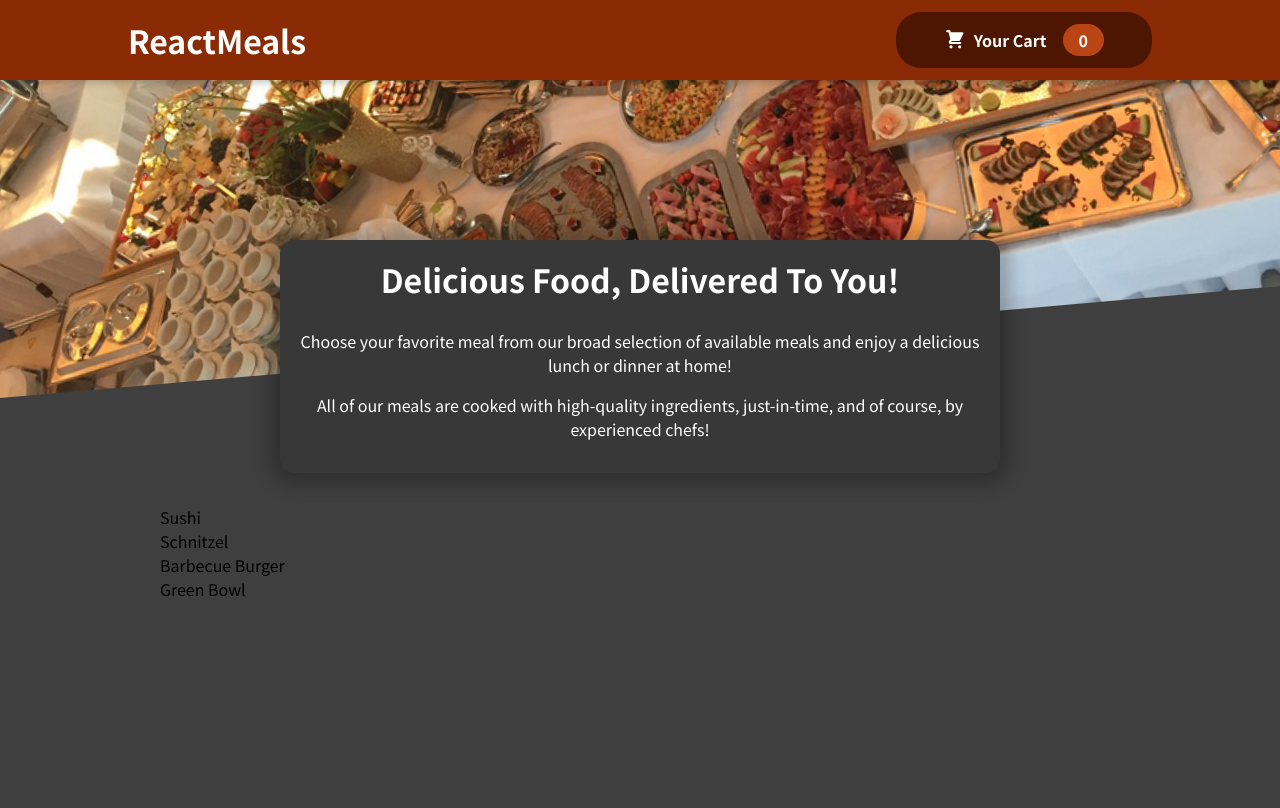
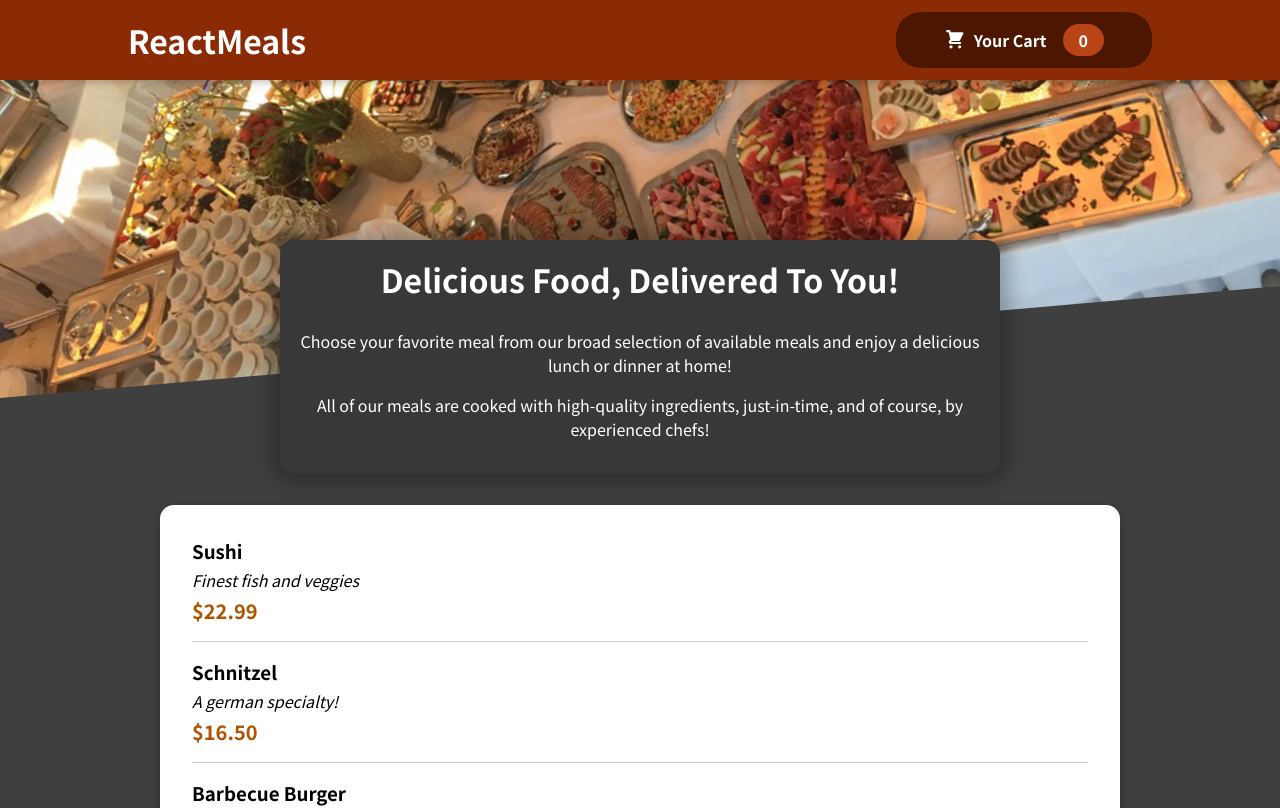
Before and after one commit to jaggerabney/ReactJS-Udemy-Course, a React (Create React App) app: page / in a window 1280 px wide. Shown: the top 808 px of the page. Built offline with nearby package versions, Linux system fonts and the light colour scheme.

Commit message:
implemented MealItem

```diff
--- a/src/components/Meals/AvailableMeals.js
+++ b/src/components/Meals/AvailableMeals.js
@@ -1,4 +1,6 @@
 import classes from "./AvailableMeals.module.css";
+import Card from "../UI/Card";
+import MealItem from "../Meals/MealItem/MealItem";
 
 const DUMMY_MEALS = [
   {
@@ -28,11 +30,20 @@
 ];
 
 function AvailableMeals(props) {
-  const mealsList = DUMMY_MEALS.map((meal) => <li>{meal.name}</li>);
+  const mealsList = DUMMY_MEALS.map((meal) => (
+    <MealItem
+      key={meal.id}
+      name={meal.name}
+      description={meal.description}
+      price={meal.price}
+    />
+  ));
 
   return (
     <section className={classes.meals}>
-      <ul>{mealsList}</ul>
+      <Card>
+        <ul>{mealsList}</ul>
+      </Card>
     </section>
   );
 }
--- /dev/null
+++ b/src/components/Meals/MealItem/MealItem.js
@@ -0,0 +1,18 @@
+import classes from "./MealItem.module.css";
+
+function MealItem(props) {
+  const price = `$${props.price.toFixed(2)}`;
+
+  return (
+    <li className={classes.meal}>
+      <div>
+        <h3>{props.name}</h3>
+        <div className={classes.description}>{props.description}</div>
+        <div className={classes.price}>{price}</div>
+      </div>
+      <div></div>
+    </li>
+  );
+}
+
+export default MealItem;
--- /dev/null
+++ b/src/components/Meals/MealItem/MealItem.module.css
@@ -0,0 +1,22 @@
+.meal {
+  display: flex;
+  justify-content: space-between;
+  margin: 1rem;
+  padding-bottom: 1rem;
+  border-bottom: 1px solid #ccc;
+}
+
+.meal h3 {
+  margin: 0 0 0.25rem 0;
+}
+
+.description {
+  font-style: italic;
+}
+
+.price {
+  margin-top: 0.25rem;
+  font-weight: bold;
+  color: #ad5502;
+  font-size: 1.25rem;
+}
```
Also changed, not shown: src/components/Meals/MealItem/MealItemForm.js (added), 1 other file (tests, documents, lock files or other folders).
